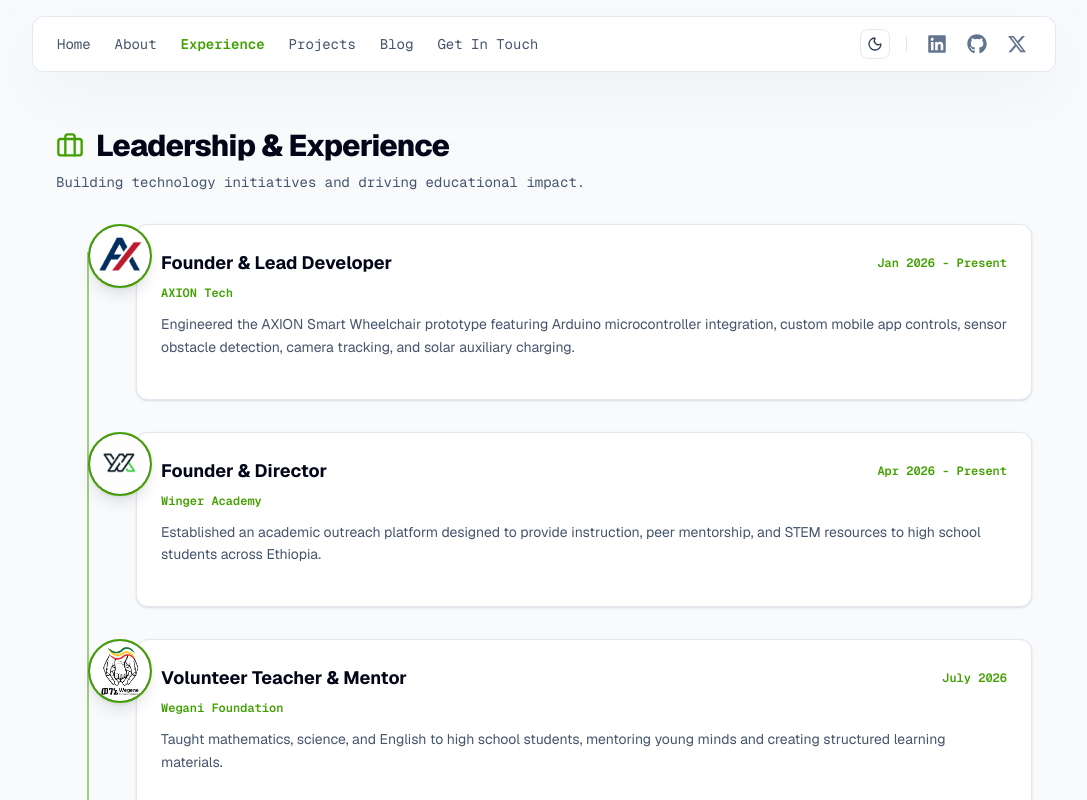
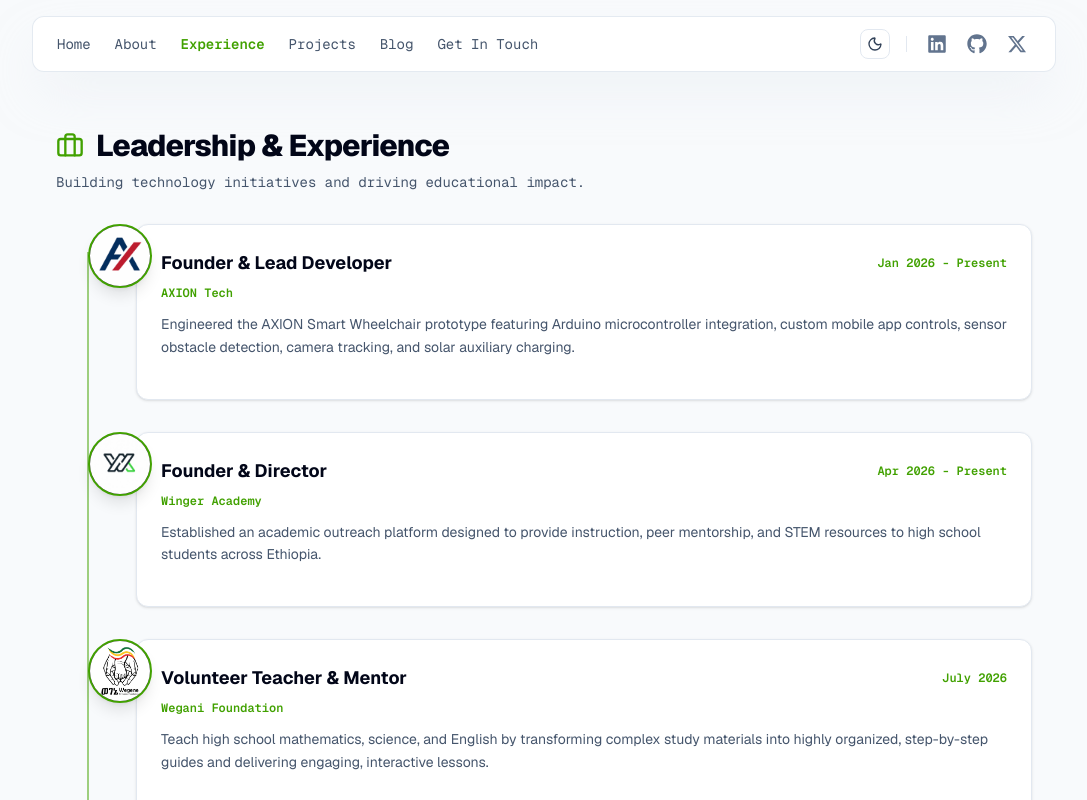
Before and after one commit to weldamlak/Personal-Web-app-Portfolio-, a Next.js app: page / in a window 1280 px wide. Both pictures are taken after a click on the button "Experience". Shown: the top 800 px of the page, without its empty margins (96-1183 px from the left). Built offline with nearby package versions, Linux system fonts and the light colour scheme.

Commit message:
Fixed the Wegene's detail

```diff
--- a/app/page.tsx
+++ b/app/page.tsx
@@ -1031,7 +1031,7 @@ export default function Portfolio() {
                     organization: "Wegani Foundation",
                     period: "July 2026",
                     image: "/R3.jpg",
-                    desc: "Taught mathematics, science, and English to high school students, mentoring young minds and creating structured learning materials.",
+                    desc: "Teach high school mathematics, science, and English by transforming complex study materials into highly organized, step-by-step guides and delivering engaging, interactive lessons.",
                   },
                   {
                     role: "STEM Leader & Tech Educator",
```
